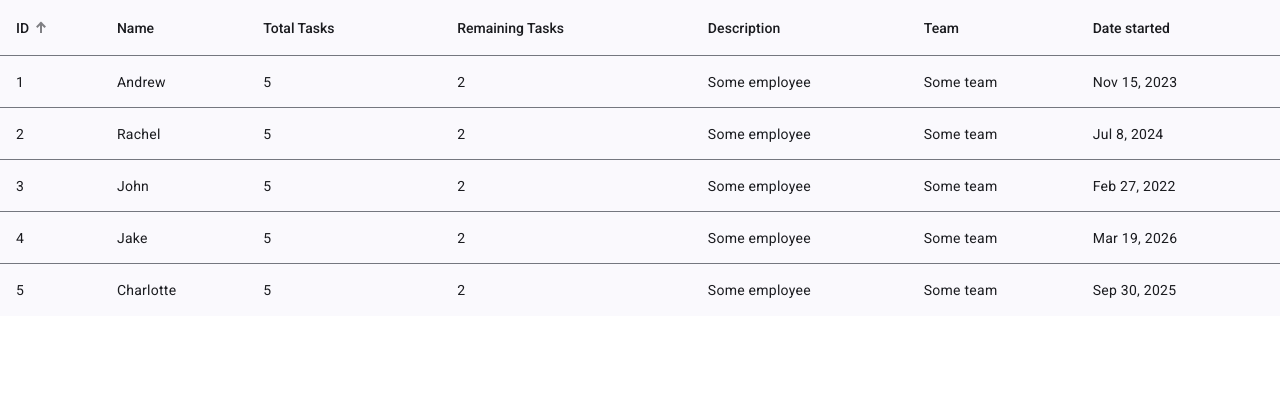
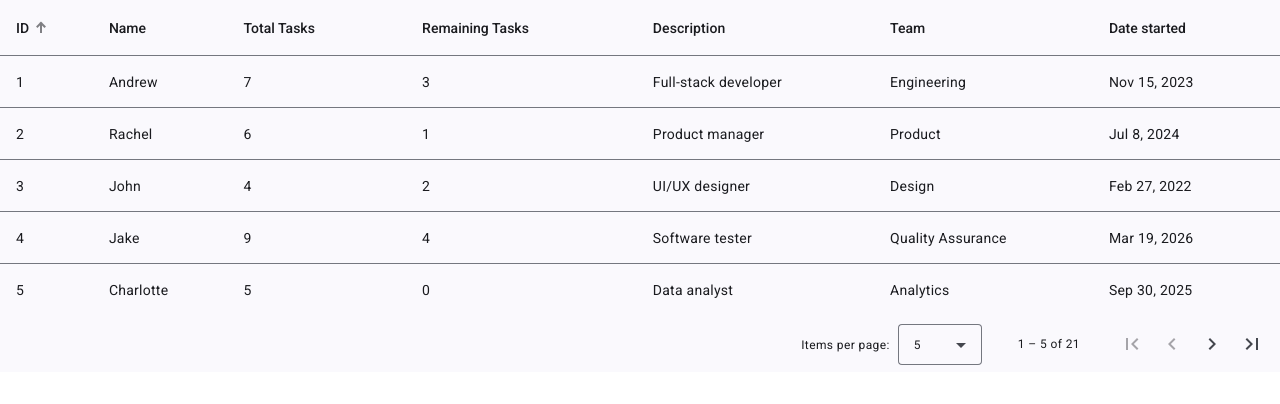
Before and after one commit to abanardi/angular-task-app, an Angular app: page / in a window 1280 px wide. Shown: the top 404 px of the page. Built offline with nearby package versions, Linux system fonts and the light colour scheme.

Commit message:
Added pagination

```diff
--- a/src/app/components/user-table/user-table.component.html
+++ b/src/app/components/user-table/user-table.component.html
@@ -1,6 +1,3 @@
-<!-- @for(user of usersToDisplay | async; track user){
-<p>{{ user.name }}</p>
-} -->
 <table
   mat-table
   [dataSource]="dataSource"
@@ -51,3 +48,9 @@
   <tr mat-header-row *matHeaderRowDef="displayedColumns"></tr>
   <tr mat-row *matRowDef="let row; columns: displayedColumns"></tr>
 </table>
+<mat-paginator
+  [pageSizeOptions]="[5, 10, 20]"
+  showFirstLastButtons
+  aria-label="Select page of periodic elements"
+>
+</mat-paginator>
--- a/src/app/components/user-table/user-table.component.ts
+++ b/src/app/components/user-table/user-table.component.ts
@@ -12,6 +12,7 @@ import { AsyncPipe } from '@angular/common';
 import { MatTableModule, MatTableDataSource } from '@angular/material/table';
 import { MatSort, Sort, MatSortModule } from '@angular/material/sort';
 import { DatePipe } from '@angular/common';
+import { MatPaginator, MatPaginatorModule } from '@angular/material/paginator';
 interface UserDataSource {
   id: string;
   name: string;
@@ -26,7 +27,13 @@ interface UserDataSource {
 @Component({
   selector: 'app-user-table',
   standalone: true,
-  imports: [AsyncPipe, MatTableModule, MatSortModule, DatePipe],
+  imports: [
+    AsyncPipe,
+    MatTableModule,
+    MatSortModule,
+    DatePipe,
+    MatPaginatorModule,
+  ],
   providers: [DatePipe],
   templateUrl: './user-table.component.html',
   styleUrl: './user-table.component.scss',
@@ -47,6 +54,7 @@ export class UserTableComponent implements OnInit, OnDestroy, AfterViewInit {
   dataSource = new MatTableDataSource<UserDataSource>();
 
   @ViewChild(MatSort) sort: MatSort;
+  @ViewChild(MatPaginator) paginator: MatPaginator;
 
   constructor(private usersService: UsersService, private datePipe: DatePipe) {}
 
@@ -71,6 +79,8 @@ export class UserTableComponent implements OnInit, OnDestroy, AfterViewInit {
         return item[property as keyof UserDataSource] as string;
       }
     };
+
+    this.dataSource.paginator = this.paginator;
   }
 
   getUsers() {
--- a/src/app/mock-data/USERS.ts
+++ b/src/app/mock-data/USERS.ts
@@ -4,46 +4,190 @@ export const USERS: User[] = [
   {
     id: '1',
     name: 'Andrew',
-    totalTasks: 5,
-    remainingTasks: 2,
-    description: 'Some employee',
-    team: 'Some team',
+    totalTasks: 7,
+    remainingTasks: 3,
+    description: 'Full-stack developer',
+    team: 'Engineering',
     dateStarted: '2023-11-15T14:22:10Z',
   },
   {
     id: '2',
     name: 'Rachel',
-    totalTasks: 5,
-    remainingTasks: 2,
-    description: 'Some employee',
-    team: 'Some team',
+    totalTasks: 6,
+    remainingTasks: 1,
+    description: 'Product manager',
+    team: 'Product',
     dateStarted: '2024-07-08T09:45:33Z',
   },
   {
     id: '3',
     name: 'John',
-    totalTasks: 5,
+    totalTasks: 4,
     remainingTasks: 2,
-    description: 'Some employee',
-    team: 'Some team',
+    description: 'UI/UX designer',
+    team: 'Design',
     dateStarted: '2022-02-27T18:10:05Z',
   },
   {
     id: '4',
     name: 'Jake',
-    totalTasks: 5,
-    remainingTasks: 2,
-    description: 'Some employee',
-    team: 'Some team',
+    totalTasks: 9,
+    remainingTasks: 4,
+    description: 'Software tester',
+    team: 'Quality Assurance',
     dateStarted: '2026-03-19T03:55:47Z',
   },
   {
     id: '5',
     name: 'Charlotte',
     totalTasks: 5,
+    remainingTasks: 0,
+    description: 'Data analyst',
+    team: 'Analytics',
+    dateStarted: '2025-09-30T23:01:12Z',
+  },
+  {
+    id: '6',
+    name: 'Kendall',
+    totalTasks: 5,
     remainingTasks: 2,
     description: 'Some employee',
     team: 'Some team',
-    dateStarted: '2025-09-30T23:01:12Z',
+    dateStarted: '2027-08-30T23:01:12Z',
+  },
+  {
+    id: '7',
+    name: 'Jordan',
+    totalTasks: 8,
+    remainingTasks: 3,
+    description: 'Team leader for analytics',
+    team: 'Data Science',
+    dateStarted: '2023-04-15T10:20:30Z',
+  },
+  {
+    id: '8',
+    name: 'Morgan',
+    totalTasks: 6,
+    remainingTasks: 1,
+    description: 'Frontend developer',
+    team: 'Web Dev',
+    dateStarted: '2022-11-05T08:45:00Z',
+  },
+  {
+    id: '9',
+    name: 'Riley',
+    totalTasks: 10,
+    remainingTasks: 5,
+    description: 'QA specialist',
+    team: 'Quality Assurance',
+    dateStarted: '2024-01-20T15:33:12Z',
+  },
+  {
+    id: '10',
+    name: 'Taylor',
+    totalTasks: 4,
+    remainingTasks: 0,
+    description: 'Marketing intern',
+    team: 'Marketing',
+    dateStarted: '2023-06-10T12:00:00Z',
+  },
+  {
+    id: '11',
+    name: 'Avery',
+    totalTasks: 7,
+    remainingTasks: 4,
+    description: 'Mobile app developer',
+    team: 'App Dev',
+    dateStarted: '2023-09-25T09:10:45Z',
+  },
+  {
+    id: '12',
+    name: 'Kendall',
+    totalTasks: 5,
+    remainingTasks: 2,
+    description: 'Some employee',
+    team: 'Some team',
+    dateStarted: '2027-08-30T23:01:12Z',
+  },
+  {
+    id: '13',
+    name: 'Charlie',
+    totalTasks: 3,
+    remainingTasks: 1,
+    description: 'Tech support representative',
+    team: 'Support',
+    dateStarted: '2021-03-12T07:50:00Z',
+  },
+  {
+    id: '14',
+    name: 'Skyler',
+    totalTasks: 9,
+    remainingTasks: 6,
+    description: 'UX researcher',
+    team: 'Design',
+    dateStarted: '2022-08-18T16:22:30Z',
+  },
+  {
+    id: '15',
+    name: 'Peyton',
+    totalTasks: 11,
+    remainingTasks: 7,
+    description: 'Backend engineer',
+    team: 'Platform Engineering',
+    dateStarted: '2023-12-01T11:15:00Z',
+  },
+  {
+    id: '16',
+    name: 'Casey',
+    totalTasks: 2,
+    remainingTasks: 0,
+    description: 'Content writer',
+    team: 'Editorial',
+    dateStarted: '2022-05-07T14:40:20Z',
+  },
+  {
+    id: '17',
+    name: 'Dakota',
+    totalTasks: 6,
+    remainingTasks: 2,
+    description: 'DevOps engineer',
+    team: 'Infrastructure',
+    dateStarted: '2024-10-03T08:15:30Z',
+  },
+  {
+    id: '18',
+    name: 'Emerson',
+    totalTasks: 9,
+    remainingTasks: 4,
+    description: 'Project coordinator',
+    team: 'Operations',
+    dateStarted: '2023-02-14T13:40:10Z',
+  },
+  {
+    id: '19',
+    name: 'Harper',
+    totalTasks: 5,
+    remainingTasks: 1,
+    description: 'Customer success manager',
+    team: 'Client Services',
+    dateStarted: '2022-07-19T17:25:50Z',
+  },
+  {
+    id: '20',
+    name: 'Reese',
+    totalTasks: 7,
+    remainingTasks: 3,
+    description: 'Security analyst',
+    team: 'Cybersecurity',
+    dateStarted: '2025-03-11T06:55:00Z',
+  },
+  {
+    id: '21',
+    name: 'Quinn',
+    totalTasks: 4,
+    remainingTasks: 0,
+    description: 'HR generalist',
+    team: 'Human Resources',
+    dateStarted: '2021-09-28T11:30:45Z',
   },
 ];
```
